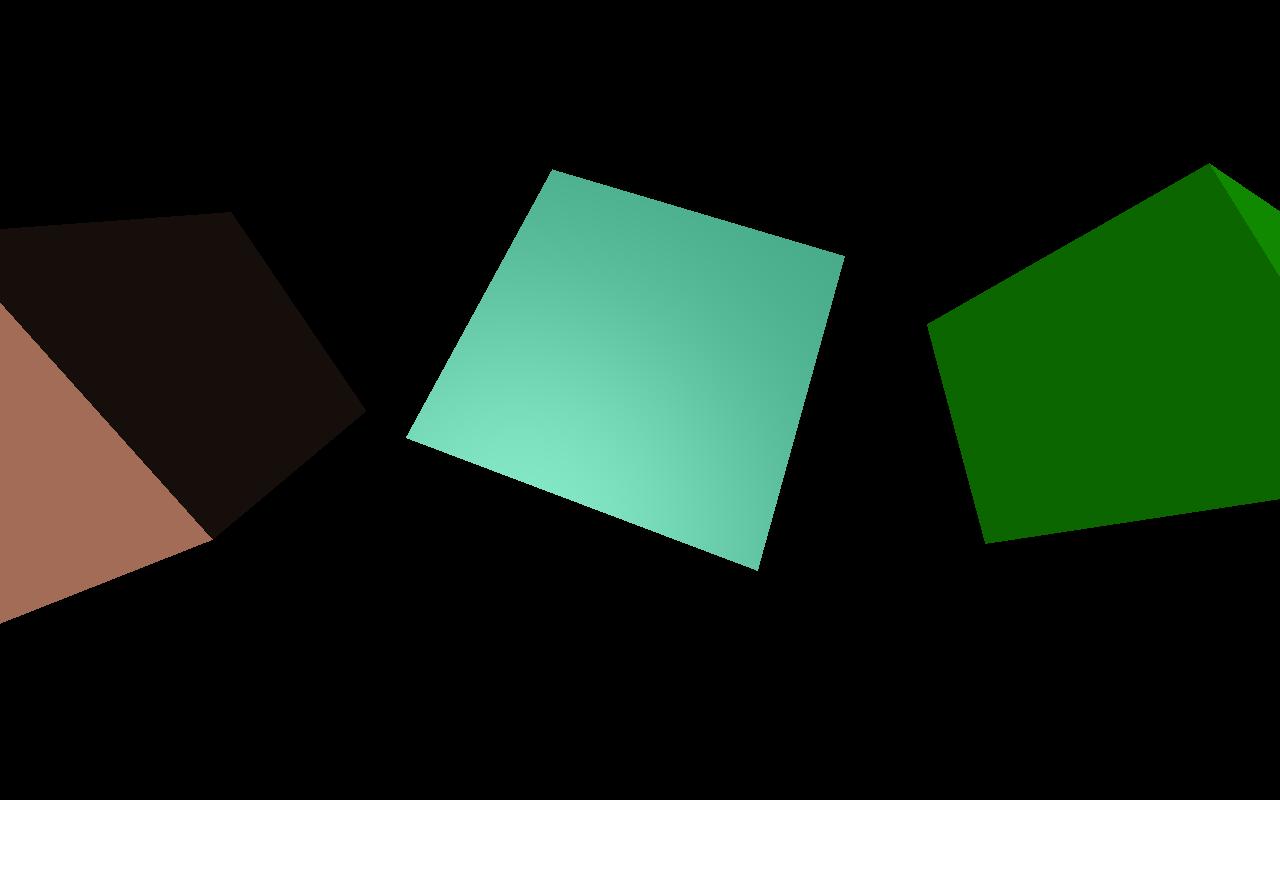
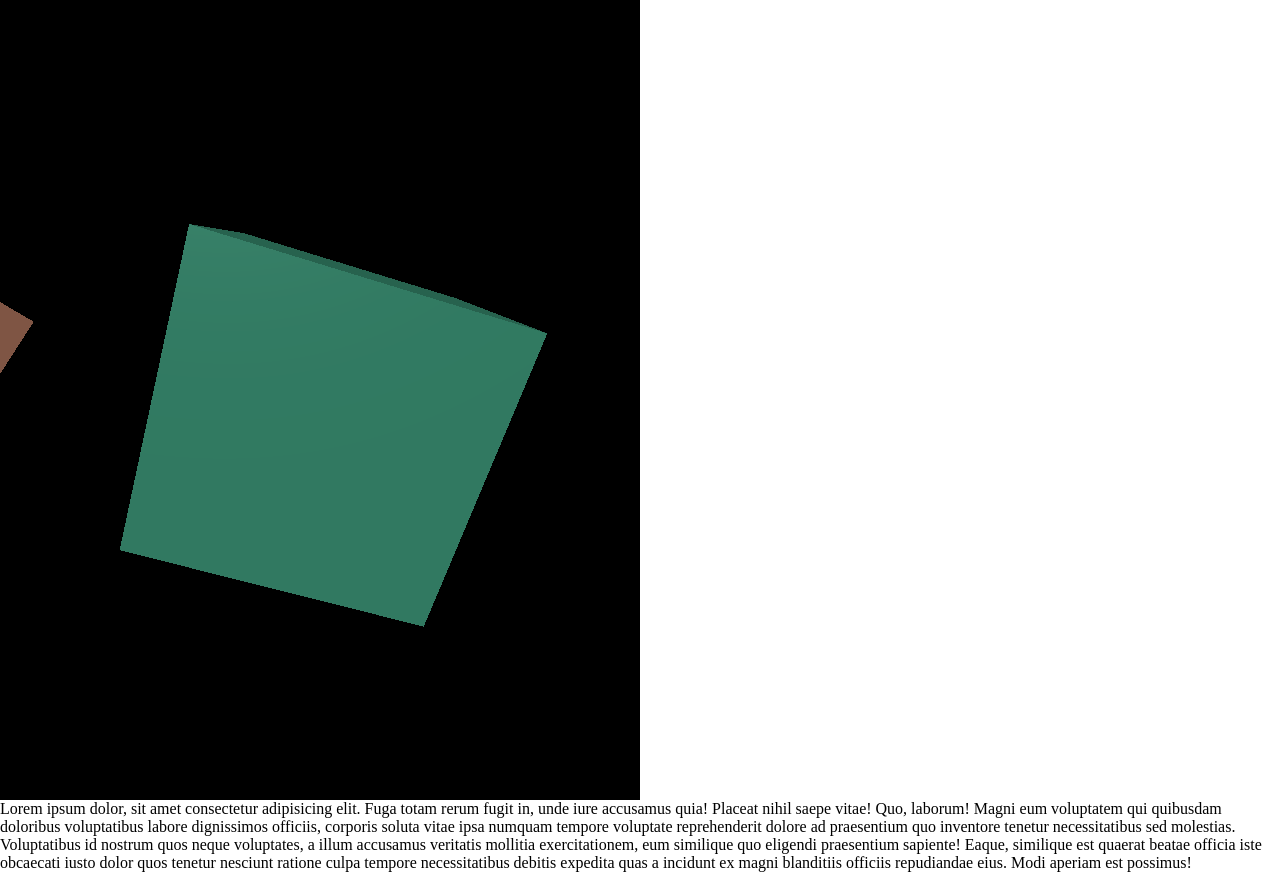
Before and after one commit to GreedoRen/ThreeJs, a website with bundled scripts: page index.html in a window 1280 px wide. Before the commit the page ends 800 px from the top, so only its background shows below. Built offline with nearby package versions, Linux system fonts and the light colour scheme; animation ran at ten frames a second.

Commit message:
измененил стили

```diff
--- a/css/index.css
+++ b/css/index.css
@@ -5,7 +5,7 @@ body {
 }
 
 #canvas {
-	width: 100%;
+	width: 50%;
 	height: 100%;
 	display: block;
 }
--- a/index.html
+++ b/index.html
@@ -9,6 +9,7 @@
 </head>
 <body>
     <canvas id="canvas"></canvas>
+    <div class="text">Lorem ipsum dolor, sit amet consectetur adipisicing elit. Fuga totam rerum fugit in, unde iure accusamus quia! Placeat nihil saepe vitae! Quo, laborum! Magni eum voluptatem qui quibusdam doloribus voluptatibus labore dignissimos officiis, corporis soluta vitae ipsa numquam tempore voluptate reprehenderit dolore ad praesentium quo inventore tenetur necessitatibus sed molestias. Voluptatibus id nostrum quos neque voluptates, a illum accusamus veritatis mollitia exercitationem, eum similique quo eligendi praesentium sapiente! Eaque, similique est quaerat beatae officia iste obcaecati iusto dolor quos tenetur nesciunt ratione culpa tempore necessitatibus debitis expedita quas a incidunt ex magni blanditiis officiis repudiandae eius. Modi aperiam est possimus!</div>
 </body>
 <script type="module" src="./js/index.js"></script>
 </html>
```
